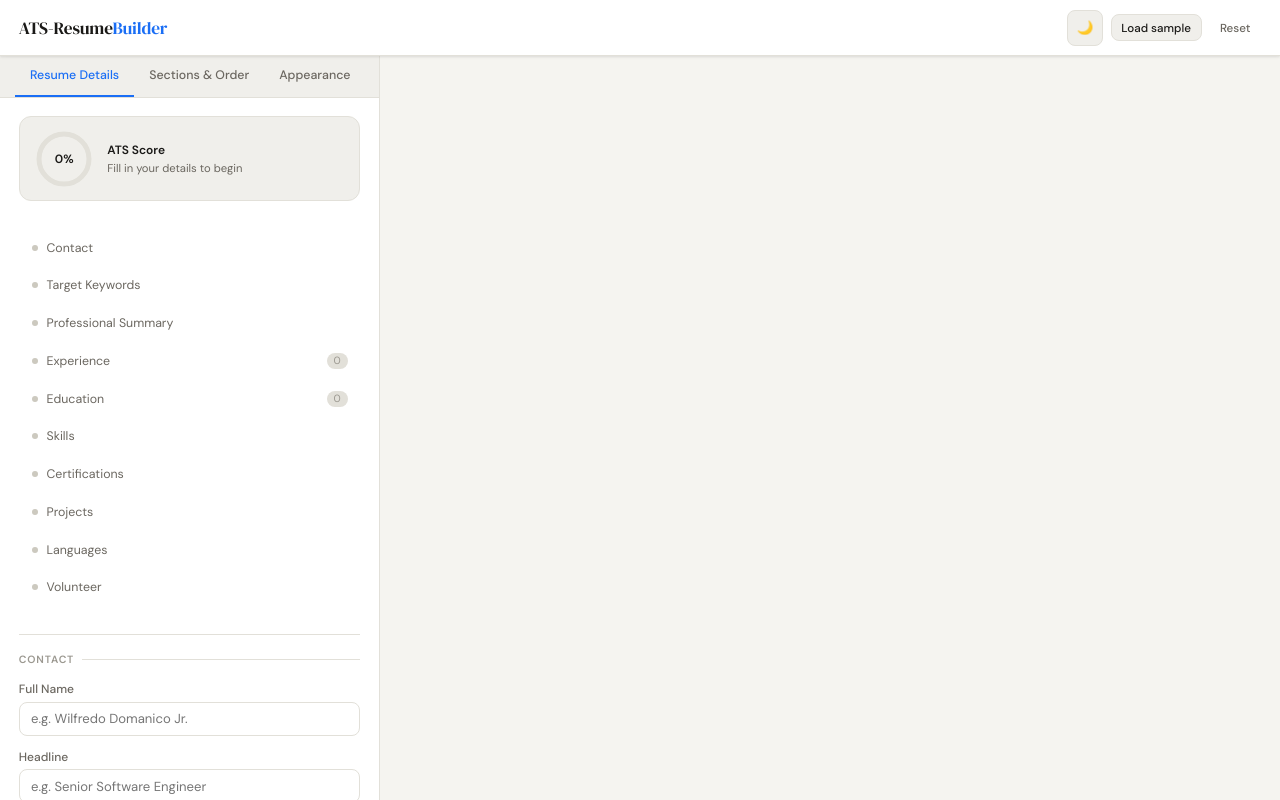
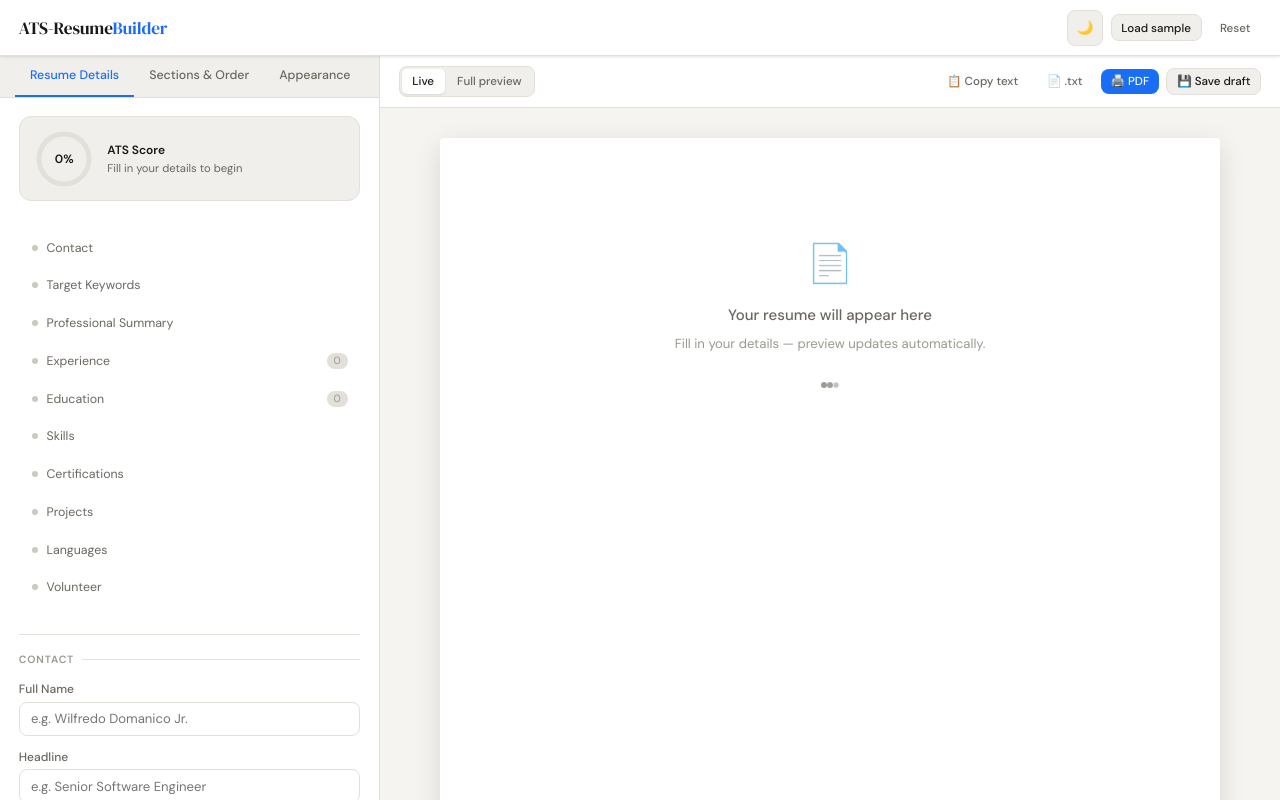
Before and after one commit to wilfredo-domanico-jr/ats-resume-builder, a React (Vite) app: page / in a window 1280 px wide. Built offline with nearby package versions, Linux system fonts and the light colour scheme.

Commit message:
Finish Right Side

```diff
--- a/src/App.tsx
+++ b/src/App.tsx
@@ -5,10 +5,11 @@ import Toast from "./components/Toast/Toast";
 import Header from "./components/Header/Header";
 import MobileViewToggle from "./components/MobileViewToggle/MobileViewToggle";
 import Tabs from "./components/Tabs/Tabs";
-// import PreviewToolbar from "./components/PreviewToolbar/PreviewToolbar";
 import DetailsTab from "./components/DetailsTab/DetailsTab";
 import SectionsTab from "./components/SectionsTab/SectionsTab";
 import AppearanceTab from "./components/AppearanceTab/AppearanceTab";
+import PreviewToolbar from "./components/PreviewToolbar/PreviewToolbar";
+import PreviewScroll from "./components/PreviewScroll/PreviewScroll";
 
 function App() {
   const [showToast, setShowToast] = useState(false);
@@ -78,7 +79,10 @@ function App() {
 
           {activeTab === "appearance" && <AppearanceTab />}
         </aside>
-        <main className="preview-panel">{/* <PreviewToolbar /> */}</main>
+        <main className="preview-panel">
+          <PreviewToolbar />
+          <PreviewScroll />
+        </main>
       </div>
     </>
   );
--- /dev/null
+++ b/src/components/PreviewScroll/PreviewScroll.css
@@ -0,0 +1,157 @@
+.preview-scroll {
+  flex: 1;
+  overflow-y: auto;
+  padding: 2rem;
+  display: flex;
+  justify-content: center;
+}
+
+.resume-paper {
+  background: #fff;
+  color: #1a1917;
+  width: 100%;
+  max-width: 780px;
+  min-height: 1056px;
+  border-radius: 4px;
+  box-shadow: var(--shadow-lg);
+  padding: 2.5rem 3rem;
+  font-family: "DM Sans", sans-serif;
+  font-size: 13.5px;
+  line-height: 1.55;
+  transition: box-shadow var(--transition);
+}
+.resume-name {
+  font-family: var(--font-display);
+  font-size: 2rem;
+  color: #1a1917;
+  letter-spacing: -0.02em;
+  margin-bottom: 0.1rem;
+}
+.resume-headline {
+  font-size: 0.9rem;
+  color: #6b6760;
+  margin-bottom: 0.6rem;
+}
+.resume-contact {
+  display: flex;
+  flex-wrap: wrap;
+  gap: 0.4rem 0.9rem;
+  font-size: 0.8rem;
+  color: #6b6760;
+}
+.resume-contact span {
+  display: flex;
+  align-items: center;
+  gap: 0.3rem;
+}
+.resume-section {
+  margin-top: 1.4rem;
+}
+.resume-section-title {
+  font-size: 0.72rem;
+  font-weight: 700;
+  letter-spacing: 0.1em;
+  text-transform: uppercase;
+  color: #1a6ef5;
+  border-bottom: 1.5px solid #1a6ef5;
+  padding-bottom: 0.25rem;
+  margin-bottom: 0.7rem;
+}
+.resume-exp-item {
+  margin-bottom: 0.9rem;
+}
+.resume-exp-header {
+  display: flex;
+  justify-content: space-between;
+  align-items: baseline;
+  flex-wrap: wrap;
+  gap: 0.25rem;
+}
+.resume-exp-role {
+  font-weight: 600;
+  font-size: 0.875rem;
+  color: #1a1917;
+}
+.resume-exp-dates {
+  font-size: 0.775rem;
+  color: #9b9890;
+}
+.resume-exp-company {
+  font-size: 0.8rem;
+  color: #6b6760;
+  margin-bottom: 0.35rem;
+}
+.resume-exp-bullets {
+  padding-left: 1.2rem;
+  margin: 0;
+}
+.resume-exp-bullets li {
+  margin-bottom: 0.2rem;
+  font-size: 0.825rem;
+  color: #2d2c2a;
+}
+.resume-skills-grid {
+  display: flex;
+  flex-wrap: wrap;
+  gap: 0.35rem;
+}
+.resume-skill-tag {
+  background: #f0efeb;
+  border-radius: 4px;
+  padding: 0.2rem 0.55rem;
+  font-size: 0.775rem;
+  color: #2d2c2a;
+}
+.resume-placeholder {
+  text-align: center;
+  color: var(--text-3);
+  padding: 4rem 2rem;
+  font-size: 0.875rem;
+}
+.resume-placeholder .rp-icon {
+  font-size: 2.5rem;
+  margin-bottom: 0.75rem;
+}
+.resume-placeholder h3 {
+  font-size: 1rem;
+  font-weight: 500;
+  color: var(--text-2);
+  margin-bottom: 0.4rem;
+}
+
+/* ─── RESPONSIVE ────────────────────────────────────────────────────────── */
+@media (max-width: 900px) {
+  .preview-scroll {
+    padding: 1rem;
+  }
+  .resume-paper {
+    padding: 1.5rem 1.75rem;
+  }
+}
+
+/* ─── EMPTY STATE ANIMATION ──────────────────────────────────────────────── */
+@keyframes pulse-dot {
+  0%,
+  100% {
+    opacity: 0.3;
+    transform: scale(0.8);
+  }
+  50% {
+    opacity: 1;
+    transform: scale(1);
+  }
+}
+.typing-dots span {
+  display: inline-block;
+  width: 6px;
+  height: 6px;
+  border-radius: 50%;
+  background: var(--text-3);
+  animation: pulse-dot 1.2s ease-in-out infinite;
+}
+.typing-dots span:nth-child(2) {
+  animation-delay: 0.2s;
+}
+.typing-dots span:nth-child(3) {
+  animation-delay: 0.4s;
+}
--- /dev/null
+++ b/src/components/PreviewScroll/PreviewScroll.tsx
@@ -0,0 +1,25 @@
+import "./PreviewScroll.css";
+
+function PreviewScroll() {
+  return (
+    <>
+      <div className="preview-scroll">
+        <div className="resume-paper" id="resumePaper">
+          <div className="resume-placeholder">
+            <div className="rp-icon">📄</div>
+            <h3>Your resume will appear here</h3>
+            <p>Fill in your details — preview updates automatically.</p>
+            <br />
+            <div className="typing-dots">
+              <span></span>
+              <span></span>
+              <span></span>
+            </div>
+          </div>
+        </div>
+      </div>
+    </>
+  );
+}
+
+export default PreviewScroll;
--- a/src/components/PreviewToolbar/PreviewToolbar.css
+++ b/src/components/PreviewToolbar/PreviewToolbar.css
@@ -46,10 +46,3 @@
   color: var(--text);
   box-shadow: var(--shadow);
 }
-.preview-scroll {
-  flex: 1;
-  overflow-y: auto;
-  padding: 2rem;
-  display: flex;
-  justify-content: center;
-}
```
